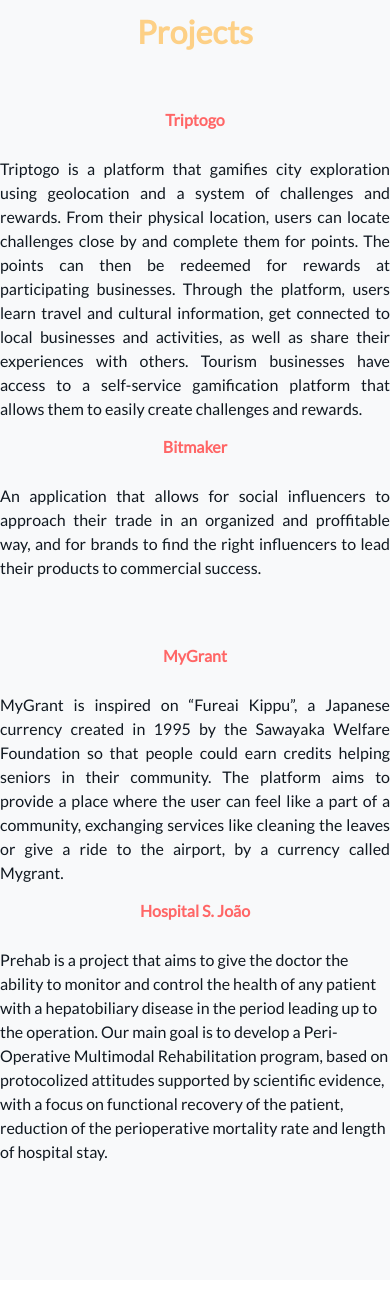
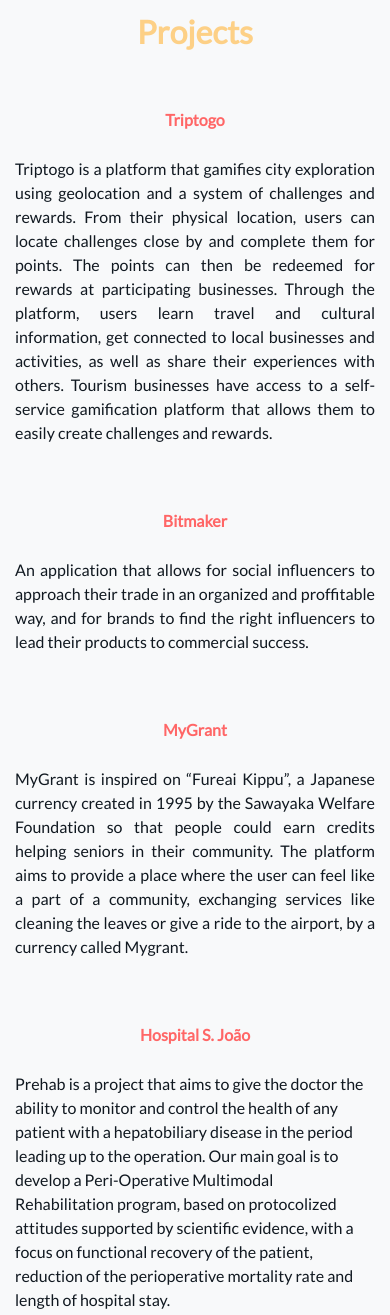
Before and after one commit to cubicon-feup/website, a website: page app/assets/index.html in a window 390 px wide. Shown: the part 2306-3621 px from the top of the page. Drawn offline with Linux system fonts and the light colour scheme; files that its build step writes are made by us from their sources; files whose address does not match are found by name; a web font is replaced by a local one.

Commit message:
Better responsiveness

```diff
--- a/app/assets/index.html
+++ b/app/assets/index.html
@@ -140,11 +140,11 @@
                     </a>
                 </div>
             </section>
-            <section id="projects" class="">
+            <section id="projects" class="container-fluid">
                 <div class="container">
                     <h2 class="section-title text-center pb-50">Projects</h5>
-                    <div class="row justify-content-md-center pb-50">
-                        <div class="col-lg-6 col-md-6 col-sm-12 col-xs-12">
+                    <div class="row justify-content-md-center">
+                        <div class="col-lg-6 col-md-6 col-sm-12 col-xs-12 pb-50">
                             <h6 class="subsubtitle text-center pb-20">Triptogo</h6>
                             <p align="justify"> Triptogo is a platform that gamifies city exploration using geolocation and a system of challenges and rewards.
                                  From their physical location, users can locate challenges close by and complete them for points.
@@ -152,20 +152,20 @@
                                  get connected to local businesses and activities, as well as share their experiences with others.
                                  Tourism businesses have access to a self-service gamification platform that allows them to easily create challenges and rewards.</p>
                         </div>
-                        <div class="col-lg-6 col-md-6 col-sm-12 col-xs-12">
+                        <div class="col-lg-6 col-md-6 col-sm-12 col-xs-12 pb-50">
                             <h6 class="subsubtitle text-center pb-20">Bitmaker</h6>
 							 <p align="justify"> An application that allows for social influencers to approach their trade in an organized and proffitable way,
                                   and for brands to find the right influencers to lead their products to commercial success.</p>
                         </div>
                     </div>
-                    <div class="row justify-content-md-center pb-50">
-                        <div class="col-lg-6 col-md-6 col-sm-12 col-xs-12">
+                    <div class="row justify-content-md-center">
+                        <div class="col-lg-6 col-md-6 col-sm-12 col-xs-12 pb-50">
                             <h6 class="subsubtitle text-center pb-20">MyGrant</h6>
                           <p align="justify">MyGrant is inspired on “Fureai Kippu”, a Japanese currency created in 1995 by the Sawayaka Welfare Foundation so that people could earn
                                credits helping seniors in their community. The platform aims to provide a place where the user can feel like a part of a community,
                                 exchanging services like cleaning the leaves or give a ride to the airport, by a currency called Mygrant.</p>
                         </div>
-                        <div class="col-lg-6 col-md-6 col-sm-12 col-xs-12">
+                        <div class="col-lg-6 col-md-6 col-sm-12 col-xs-12 pb-50">
                             <h6 class="subsubtitle text-center pb-20">Hospital S. João</h6>
                             <p> Prehab is a project that aims to give the doctor the ability to monitor and control the health of any patient with a hepatobiliary disease in
                                      the period leading up to the operation.
@@ -176,7 +176,7 @@
                 </div>
             </section>
 
-            <section id="footer">
+            <section id="footer" class="container-fluid">
                <div class="container" >
                     <div class="row">
                         <div class="col-lg-2 col-md-2 col-sm-12 col-xs-12">
```
Also changed, not shown: public/index.html (+8 -8 lines).
